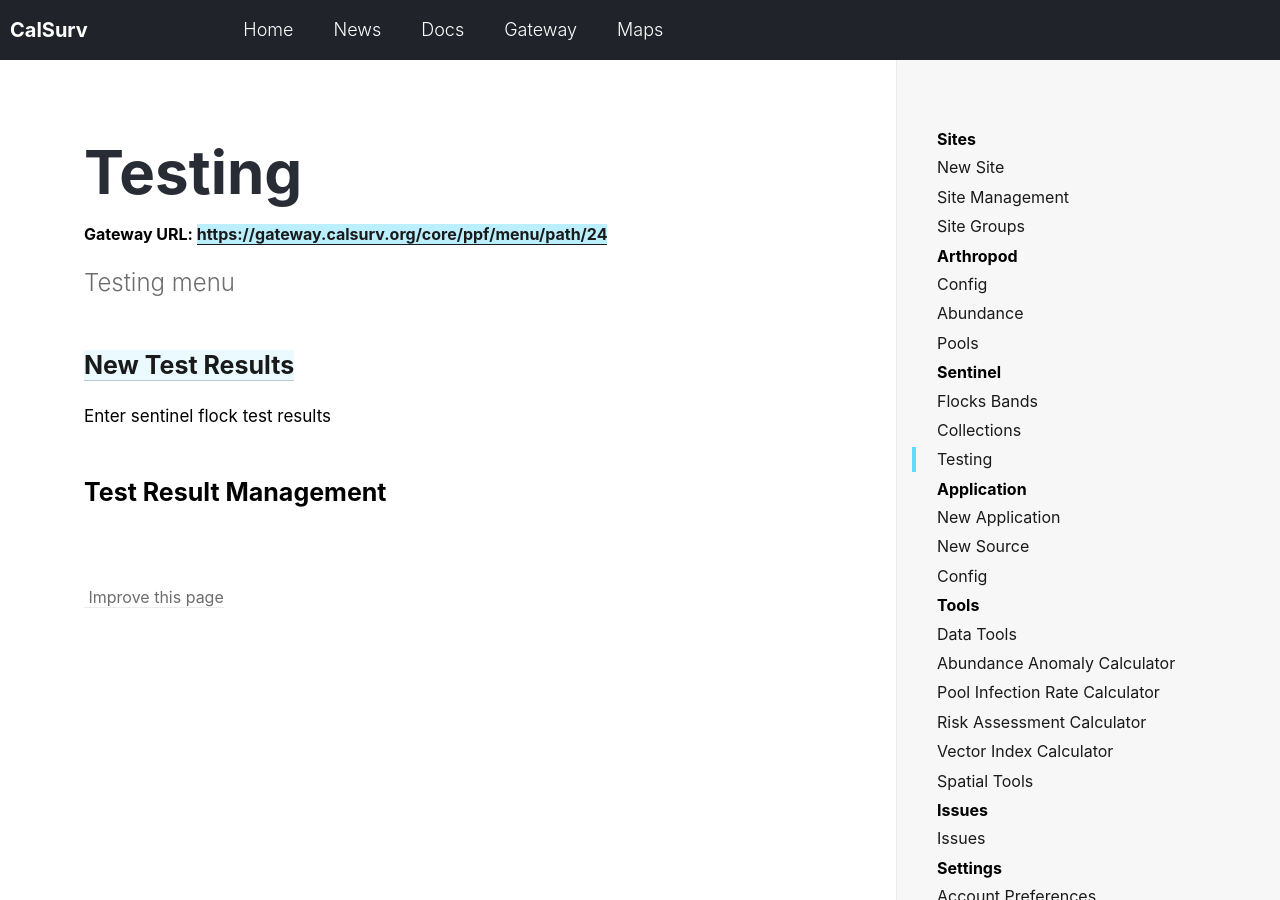
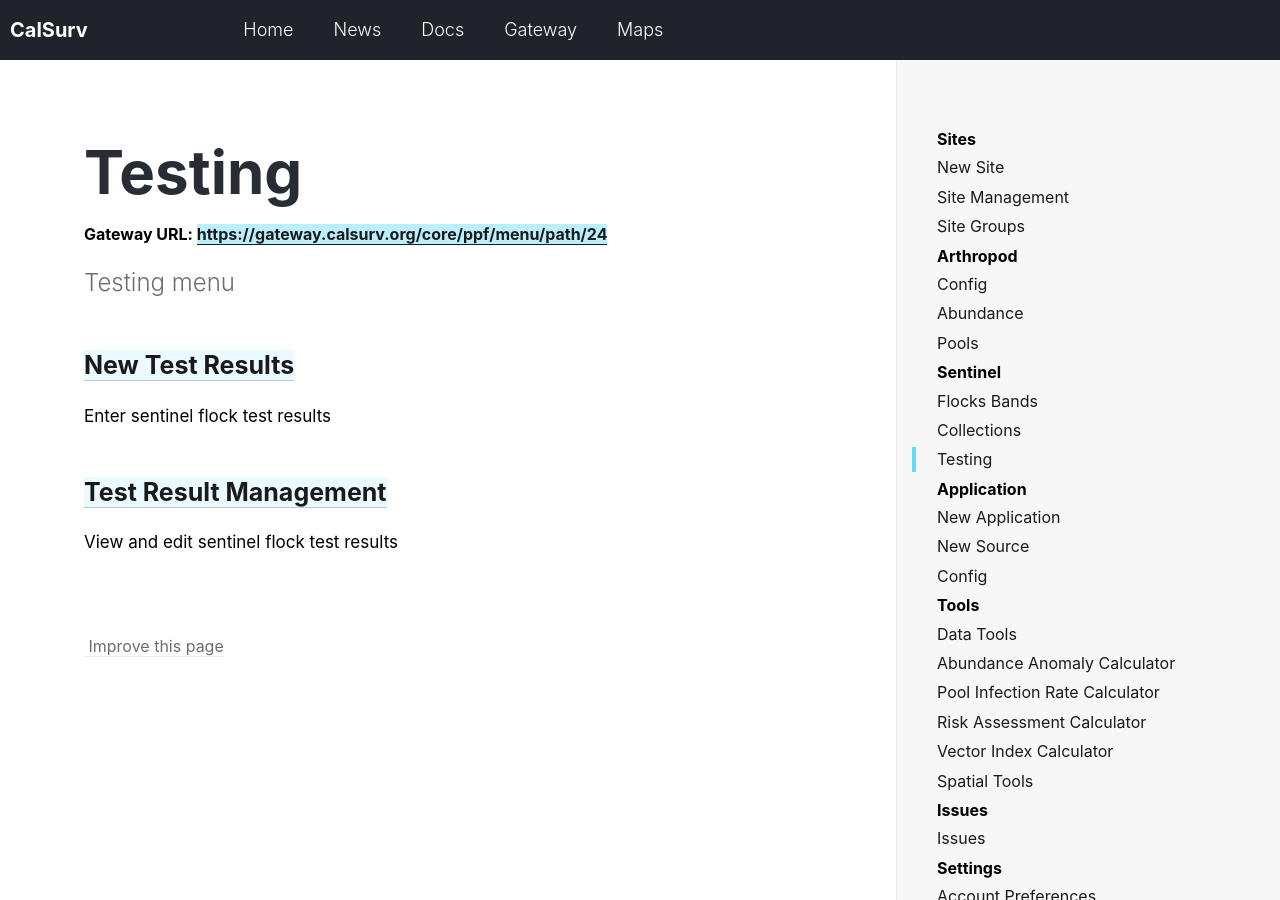
Before and after one commit to tlvaldepena/vectorsurv.org, a Jekyll site: the page built from _docs/sentinel/testing_menu.md, in a window 1280 px wide and 900 px high. Built offline with Jekyll 4.4.1, drawn with Linux system fonts in a browser that asks for light colours.

Commit message:
add link for test management

```diff
--- a/_docs/sentinel/testing_menu.md
+++ b/_docs/sentinel/testing_menu.md
@@ -7,4 +7,5 @@ Testing menu
 ### [New Test Results]({{ site.baseur1 }}/docs/sentinel/results)
 Enter sentinel flock test results
 
-### Test Result Management
+### [Test Result Management]({{ site.baseur1 }}/docs/sentinel/test-manage)
+View and edit sentinel flock test results
```
